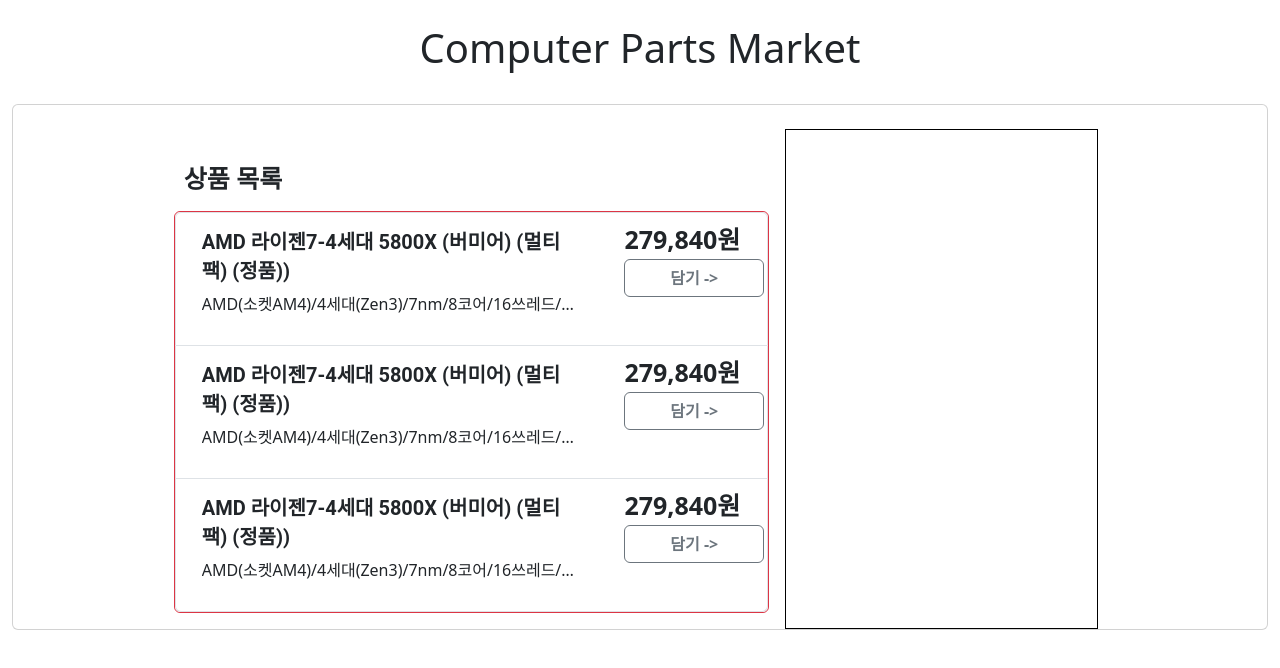
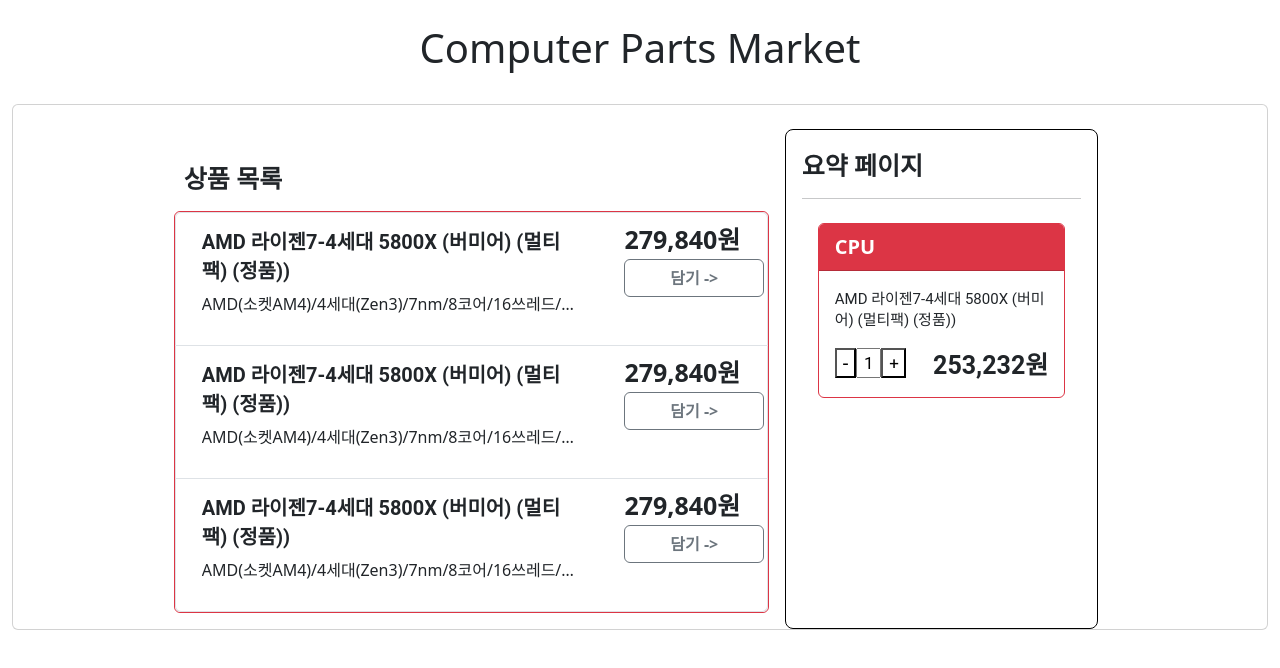
Before and after one commit to Curry4182/computer-parts-market-ui, a React (Create React App) app: page / in a window 1280 px wide. Shown: the top 668 px of the page. Built offline with nearby package versions, Linux system fonts and the light colour scheme.

Commit message:
feat: 요약 페이지 ui 추가

```diff
--- a/src/App.js
+++ b/src/App.js
@@ -3,6 +3,8 @@
 import 'bootstrap/dist/css/bootstrap.min.css'
 import React from "react";
 import PartsItem from "./components/parts/partsItem";
+import './css/summary/summary.css';
+import {SummaryItem} from "./css/summary/summary/summaryItem";
 
 function App() {
   return (
@@ -29,8 +31,16 @@
                       </ul>
                   </div>
 
-                  <div className="col-xl-3 col-sm-4 p-3 border border-black">
-
+                  <div className="col-xl-3 col-sm-4 p-3 border border-1 rounded-3 border-black">
+                      <div class="summary-title-box">
+                          <h3 className="summary-title">요약 페이지</h3>
+                          <hr/>
+                          <ul className="list-group">
+                              <li className="list-group-item border border-0">
+                                  <SummaryItem></SummaryItem>
+                              </li>
+                          </ul>
+                      </div>
                   </div>
               </div>
 
--- /dev/null
+++ b/src/css/summary/summary.css
@@ -0,0 +1,66 @@
+.summary-title {
+    font: 25px Roboto;
+    font-weight: bold;
+}
+
+.summary-item-body {
+    font: 15px Roboto;
+}
+
+.summary-item-cost-box {
+    display: flex;
+    justify-content: space-between;
+}
+
+.summary-item-cost {
+    font-size: 25px;
+    font-weight: bold;
+}
+
+.count-box {
+    display: flex;
+    flex-direction: row;
+    flex-wrap: nowrap;
+    align-items: center;
+    width:10px;
+
+    font-weight: bold;
+}
+
+.count-input{
+    width: 25px;
+    height: 30px;
+    font-size: 17px;
+    text-align: center;
+}
+
+.btn-cnt-dwn {
+    width: 25px;
+    height: 30px;
+    font-size: 20px;
+    text-align: center;
+    border-radius: 0;
+    background: white;
+}
+
+.btn-cnt-up {
+    width: 25px;
+    height: 30px;
+    font-size: 17px;
+    text-align: center;
+    background: white;
+    border-radius: 0;
+}
+
+.btn-cnt-up:hover, .btn-cnt-dwn:hover {
+    outline-color: transparent;
+    outline-style:solid;
+    box-shadow: 0 0 0 1px tomato;
+    box-border: 1 1 1 1px tomato;
+}
+
+.card-header-title {
+    color: white;
+    font-weight: bold;
+    font-size: 20px;
+}
--- /dev/null
+++ b/src/css/summary/summary/summaryItem.js
@@ -0,0 +1,24 @@
+import React from "react";
+
+
+export function SummaryItem() {
+
+    return (
+        <div className="card border border-danger">
+            <div className="card-header bg-danger">
+                <span className="card-header-title text-white fw-bolder">CPU</span>
+            </div>
+            <div className="card-body summary-item-body ">
+                <p>AMD 라이젠7-4세대 5800X (버미어) (멀티팩) (정품))</p>
+                <div className="summary-item-cost-box">
+                    <div className="count-box">
+                        <button className="btn-cnt-dwn"> -</button>
+                        <input type="text" className="count-input" maxLength="3" value="1"></input>
+                        <button className="btn-cnt-up"> +</button>
+                    </div>
+                    <div className="summary-item-cost">253,232원</div>
+                </div>
+            </div>
+        </div>
+    )
+}
```
